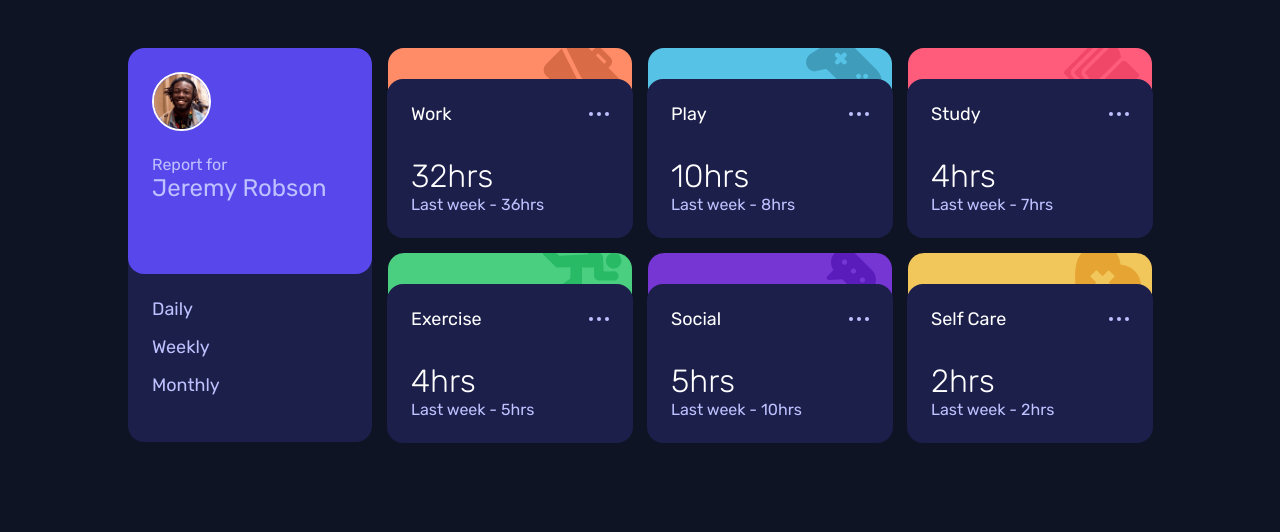
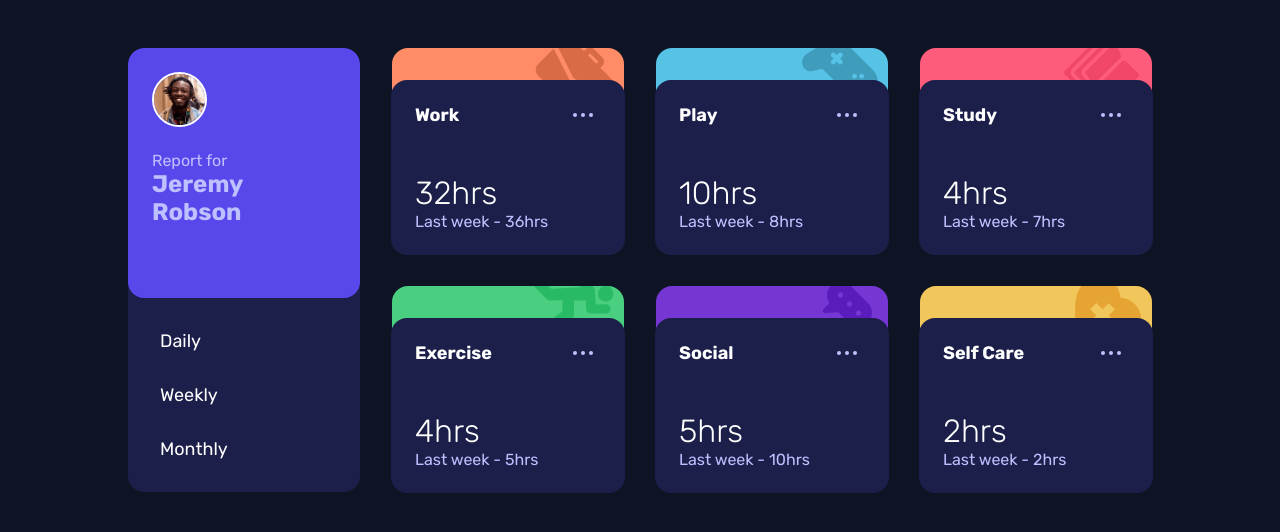
Before and after one commit to thelonglqd/fm_js_fundamental_3, a plain HTML site: page index.html in a window 1280 px wide. Drawn offline with Linux system fonts and the light colour scheme.

Commit message:
update html and class naming

```diff
--- a/index.html
+++ b/index.html
@@ -12,39 +12,40 @@
 
 <body>
   <main class="main">
-    <section class="user__filter">
-      <div class="user">
-        <div class="user__avatar">
-          <img src="images/image-jeremy.png" alt="">
+    <header class="control__card">
+      <div class="control-card__user">
+        <div class="user-avatar">
+          <img src="images/image-jeremy.png" alt="Jeremy Robson">
         </div>
-        <div class="user__information">
-          <p class="user__report">Report for</p>
-          <p class="user__fullname">Jeremy Robson</p>
+        <div class="user-information">
+          <span class="user-information__report">Report for</span>
+          <h1 class="user-information__name">Jeremy Robson</h1>
         </div>
       </div>
-      <nav class="filter">
-        <ul class="filter__list">
-          <li class="filter__item">
-            <a href="#">Daily</a>
+      <nav class="control-card__nav">
+        <ul class="filter-list">
+          <li>
+            <button class="btn btn--nav" type="button">Daily</button>
           </li>
-          <li class="filter__item">
-            <a href="#">Weekly</a>
+          <li>
+            <button class="btn btn--nav" type="button">Weekly</button>
           </li>
-          <li class="filter__item">
-            <a href="#">Monthly</a>
+          <li>
+            <button class="btn btn--nav" type="button">Monthly</button>
           </li>
         </ul>
       </nav>
-    </section>
+    </header>
+
     <section class="activities__card activities__card--work">
       <div class="activities__info">
         <div class="activities__info--top">
-          <p class="activities__title">Work</p>
-          <div class="activities__menu">
+          <h2 class="activities__title">Work</h2>
+          <button aria-label="more options" type="button" class="btn btn--more" class="activities__menu">
             <div class="activities__dot"></div>
             <div class="activities__dot"></div>
             <div class="activities__dot"></div>
-          </div>
+          </button>
         </div>
         <div class="activities__info--bottom">
           <p class="activities__current">32hrs</p>
@@ -56,12 +57,12 @@
     <section class="activities__card activities__card--play">
       <div class="activities__info">
         <div class="activities__info--top">
-          <p class="activities__title">Play</p>
-          <div class="activities__menu">
+          <h2 class="activities__title">Play</h2>
+          <button aria-label="more options" type="button" class="btn btn--more" class="activities__menu">
             <div class="activities__dot"></div>
             <div class="activities__dot"></div>
             <div class="activities__dot"></div>
-          </div>
+          </button>
         </div>
         <div class="activities__info--bottom">
           <p class="activities__current">10hrs</p>
@@ -73,12 +74,12 @@
     <section class="activities__card activities__card--study">
       <div class="activities__info">
         <div class="activities__info--top">
-          <p class="activities__title">Study</p>
-          <div class="activities__menu">
+          <h2 class="activities__title">Study</h2>
+          <button aria-label="more options" type="button" class="btn btn--more" class="activities__menu">
             <div class="activities__dot"></div>
             <div class="activities__dot"></div>
             <div class="activities__dot"></div>
-          </div>
+          </button>
         </div>
         <div class="activities__info--bottom">
           <p class="activities__current">4hrs</p>
@@ -90,12 +91,12 @@
     <section class="activities__card activities__card--exercise">
       <div class="activities__info">
         <div class="activities__info--top">
-          <p class="activities__title">Exercise</p>
-          <div class="activities__menu">
+          <h2 class="activities__title">Exercise</h2>
+          <button aria-label="more options" type="button" class="btn btn--more" class="activities__menu">
             <div class="activities__dot"></div>
             <div class="activities__dot"></div>
             <div class="activities__dot"></div>
-          </div>
+          </button>
         </div>
         <div class="activities__info--bottom">
           <p class="activities__current">4hrs</p>
@@ -107,12 +108,12 @@
     <section class="activities__card activities__card--social">
       <div class="activities__info">
         <div class="activities__info--top">
-          <p class="activities__title">Social</p>
-          <div class="activities__menu">
+          <h2 class="activities__title">Social</h2>
+          <button aria-label="more options" type="button" class="btn btn--more" class="activities__menu">
             <div class="activities__dot"></div>
             <div class="activities__dot"></div>
             <div class="activities__dot"></div>
-          </div>
+          </button>
         </div>
         <div class="activities__info--bottom">
           <p class="activities__current">5hrs</p>
@@ -124,12 +125,12 @@
     <section class="activities__card activities__card--selfcare">
       <div class="activities__info">
         <div class="activities__info--top">
-          <p class="activities__title">Self Care</p>
-          <div class="activities__menu">
+          <h2 class="activities__title">Self Care</h2>
+          <button aria-label="more options" type="button" class="btn btn--more" class="activities__menu">
             <div class="activities__dot"></div>
             <div class="activities__dot"></div>
             <div class="activities__dot"></div>
-          </div>
+          </button>
         </div>
         <div class="activities__info--bottom">
           <p class="activities__current">2hrs</p>
--- a/style.css
+++ b/style.css
@@ -62,7 +62,7 @@ body {
 .main {
   padding: min(3em, 6%);
   display: grid;
-  gap: 2em;
+  gap: 1em;
 
   @media (min-width: 64em) {
     grid-template-columns: repeat(4, 1fr);
@@ -70,7 +70,7 @@ body {
     align-items: stretch;
     width: min(90%, 70em);
     margin: auto;
-    gap: 1em;
+    gap: 2em;
   }
 }
 
@@ -83,7 +83,41 @@ body {
   }
 }
 
-.user__filter {
+.btn {
+  cursor: pointer;
+  padding: 0.5rem;
+}
+
+.btn:focus,
+.btn:focus-visible {
+  outline: 2px solid var(--color-blue-300);
+  outline-offset: 2px;
+}
+
+.btn--more {
+  background-color: transparent;
+  border: none;
+  display: flex;
+  gap: 4px;
+}
+
+.btn--nav {
+  background-color: transparent;
+  border: none;
+  color: white;
+  font-family: inherit;
+  font-size: var(--fsize-200);
+}
+
+.btn--more:hover > .activities__dot:first-child {
+  transform: translateX(-2px);
+}
+
+.btn--more:hover > .activities__dot:last-child {
+  transform: translateX(2px);
+}
+
+.control__card {
   background-color: var(--color-navy-900);
   border-radius: var(--common-border-radius);
   overflow: hidden;
@@ -93,7 +127,7 @@ body {
   }
 }
 
-.user {
+.control-card__user {
   background-color: var(--color-purple-600);
 
   display: flex;
@@ -109,7 +143,7 @@ body {
   }
 }
 
-.user__avatar {
+.user-avatar {
   width: 20%;
   border-radius: 50%;
   border: 2px solid white;
@@ -119,16 +153,16 @@ body {
   }
 }
 
-.user__report {
+.user-information__report {
   color: var(--color-navy-200);
 }
 
-.user__fullname {
+.user-information__name {
   font-size: var(--fsize-300);
   color: var(--color-navy-200);
 }
 
-.filter__list {
+.filter-list {
   display: flex;
   justify-content: space-between;
   padding: 1.5rem;
@@ -201,7 +235,13 @@ body {
   border-top-right-radius: var(--common-border-radius);
 
   border-radius: var(--common-border-radius);
-  margin: -1px;
+  margin: 0px -1px -1px -1px;
+
+  @media (min-width: 64em) {
+    display: flex;
+    flex-direction: column;
+    justify-content: space-between;
+  }
 }
 
 .activities__info--top,
@@ -212,6 +252,7 @@ body {
 }
 
 .activities__info--bottom {
+  margin-block-start: 1rem;
   @media (min-width: 64em) {
     flex-direction: column;
     align-items: start;
@@ -229,13 +270,6 @@ body {
   font-size: var(--fsize-400);
   font-weight: var(--fweight-300);
   color: white;
-}
-
-.activities__menu {
-  cursor: pointer;
-  display: flex;
-  gap: 0.25em;
-  color: var(--color-navy-200);
 }
 
 .activities__menu:hover > .activities__dot:first-child {
```
Also changed, not shown: 1 other file.
